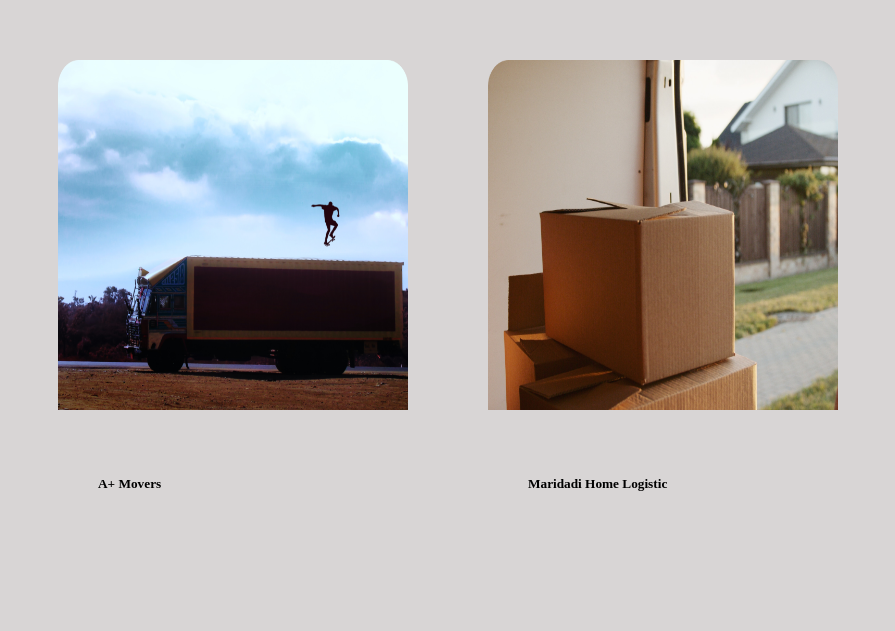
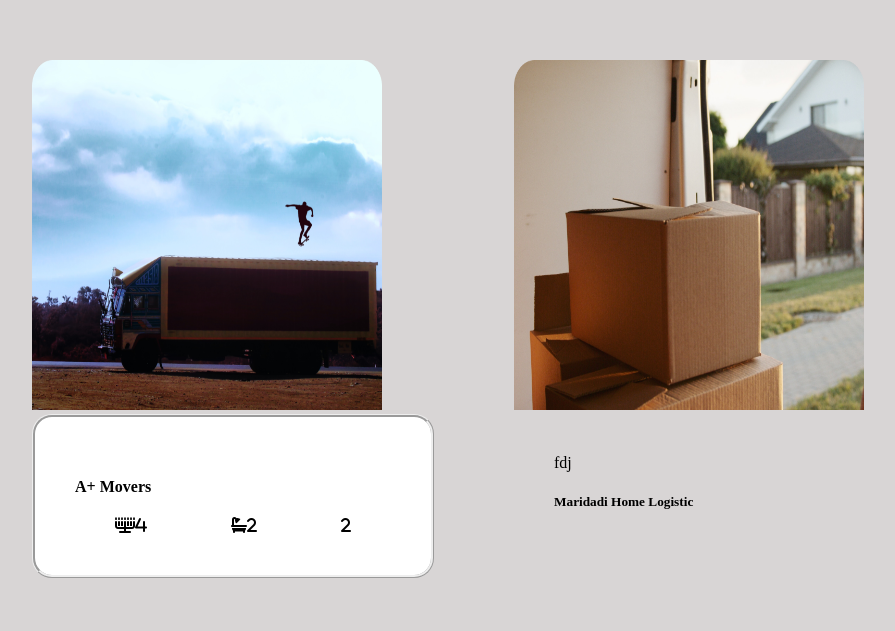
Before and after one commit to Zackius/mover-landing-page, a plain HTML site: page index.html in a window 1280 px wide. Shown: the part 2031-2662 px from the top of the page, without its empty margins (192-1087 px from the left). Drawn offline with Linux system fonts and the light colour scheme.

Commit message:
photo features

```diff
--- a/assests/style.css
+++ b/assests/style.css
@@ -75,8 +75,19 @@ ul li {
 }
 .imgs div{
    padding:40px;
+   justify-content: center;
 }
-.imgs div div h1{
+.wording{
     background-color: white;
-    border-radius: 0 5px 5px 0;
+    border-style: ridge;
+    border-radius: 20px;
+    justify-content: center;
 }
+.wording h1{
+    border-style: dashed;
+
+}
+.wording span{
+    border-style: single;
+    padding: 40px;
+}
--- a/index.html
+++ b/index.html
@@ -5,6 +5,8 @@
     <meta http-equiv="X-UA-Compatible" content="IE=edge">
     <meta name="viewport" content="width=device-width, initial-scale=1.0">
     <link rel="stylesheet" href="./assests/style.css">
+    <link rel="stylesheet" href="path/to/font-awesome/css/font-awesome.min.css">
+
     <title>Document</title>
 </head>
 <body>
@@ -57,13 +59,17 @@
         <div class="imgs">
             <div>
                 <img src="./photos/ehem 1.png" alt=""  height="350" width="350">
-                    <div>
-                        <h5>A+ Movers</h5>
+                    <div class="wording">
+                        <h4>A+ Movers</h4>
+                      <span><i class="fa-solid fa-menorah">4</i></span>
+                      <span><i class="fa-solid fa-bath">2</i></span>
+                      <span><i class="fa-solid fa-bed-front">2</i></span>
+
                     </div>
             </div>
             <div>
              <img src="./photos/wewe 1.png" alt=""   height="350" width="350">
-             <div class="">
+             <div class="">fdj
                 <h5>Maridadi Home Logistic</h5>
              </div>
          </div>
```
